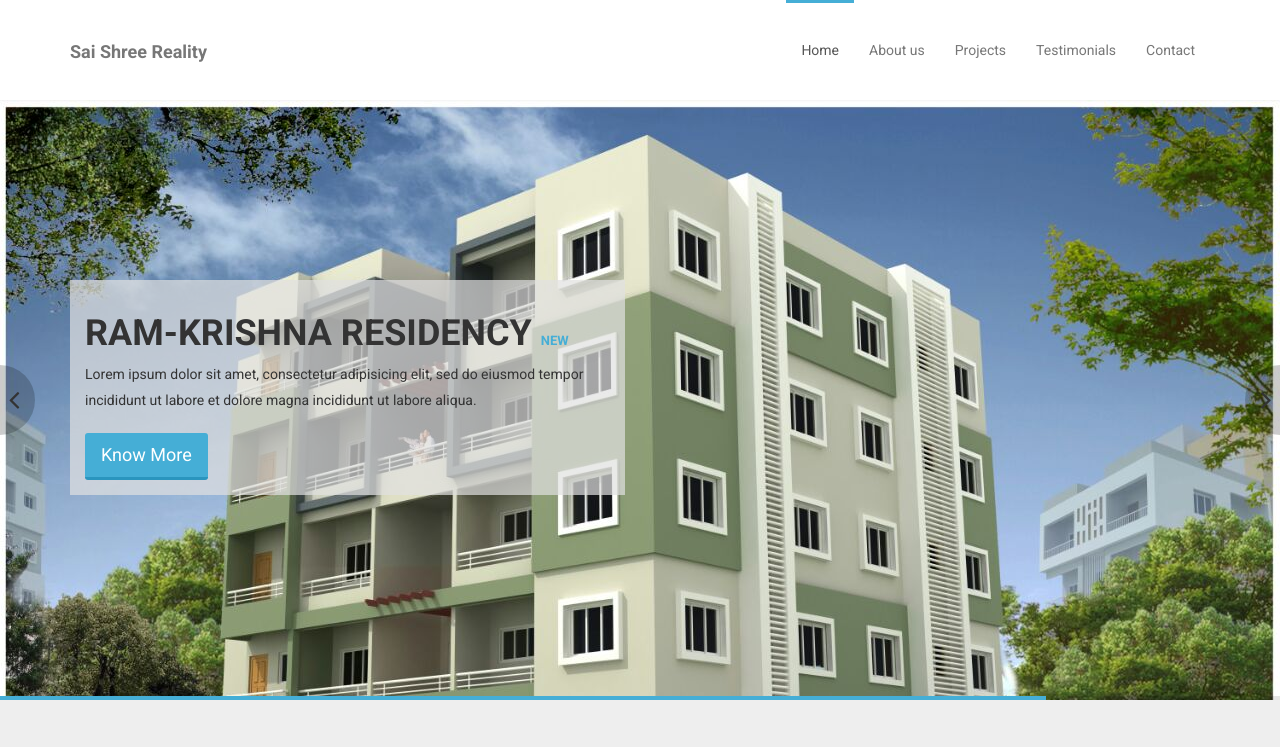
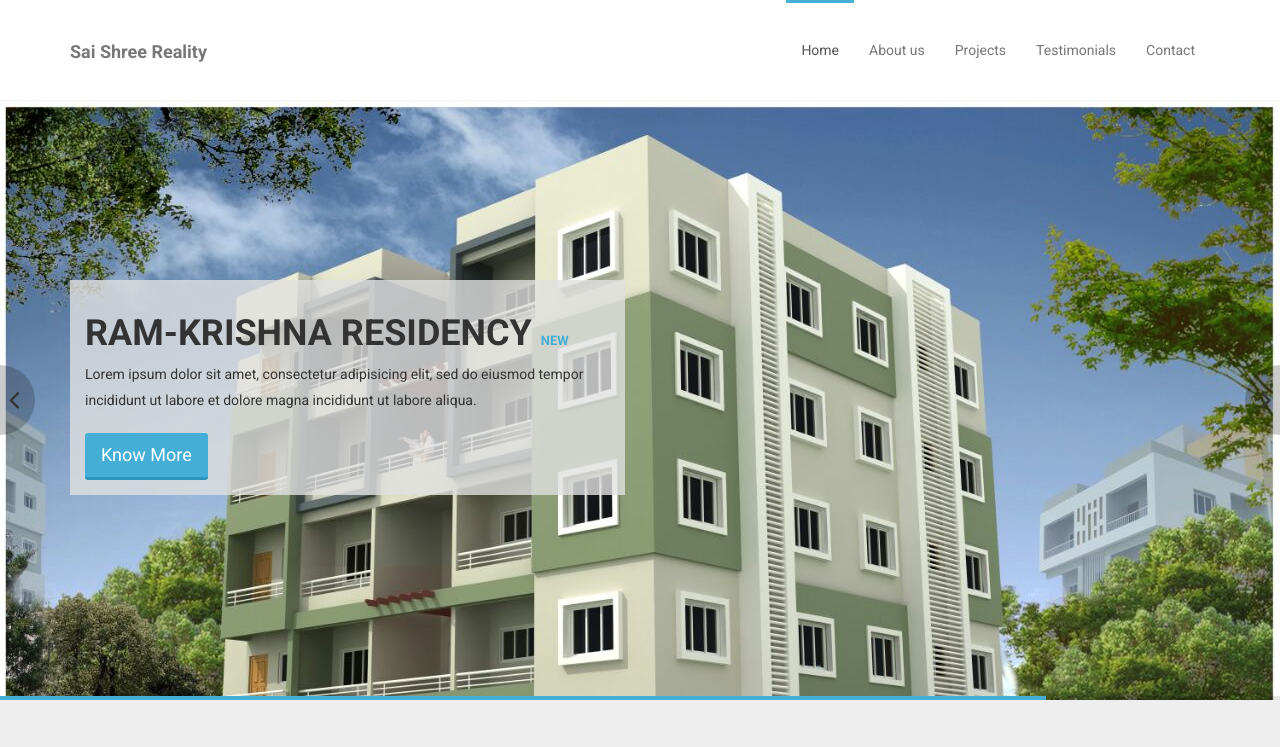
Before and after one commit to kedman1234/sai-shree-reality, a plain HTML site: page index.html in a window 1280 px wide. Shown: the top 747 px of the page. Drawn offline with Linux system fonts and the light colour scheme; some packages are replaced by stand-ins of ours.

Commit message:
correction in the owl-carousel contnet opacity level

```diff
--- a/css/main.css
+++ b/css/main.css
@@ -226,7 +226,7 @@ ul.nostyle i {
 #main-slider .item .msg-box{
   display: inline-block;
   padding: 15px;
-  background: rgba(225,225,225,0.7);
+  background: rgba(225,225,225,0.8);
   margin-top: 180px;
 }
 #main-slider .item {
```
